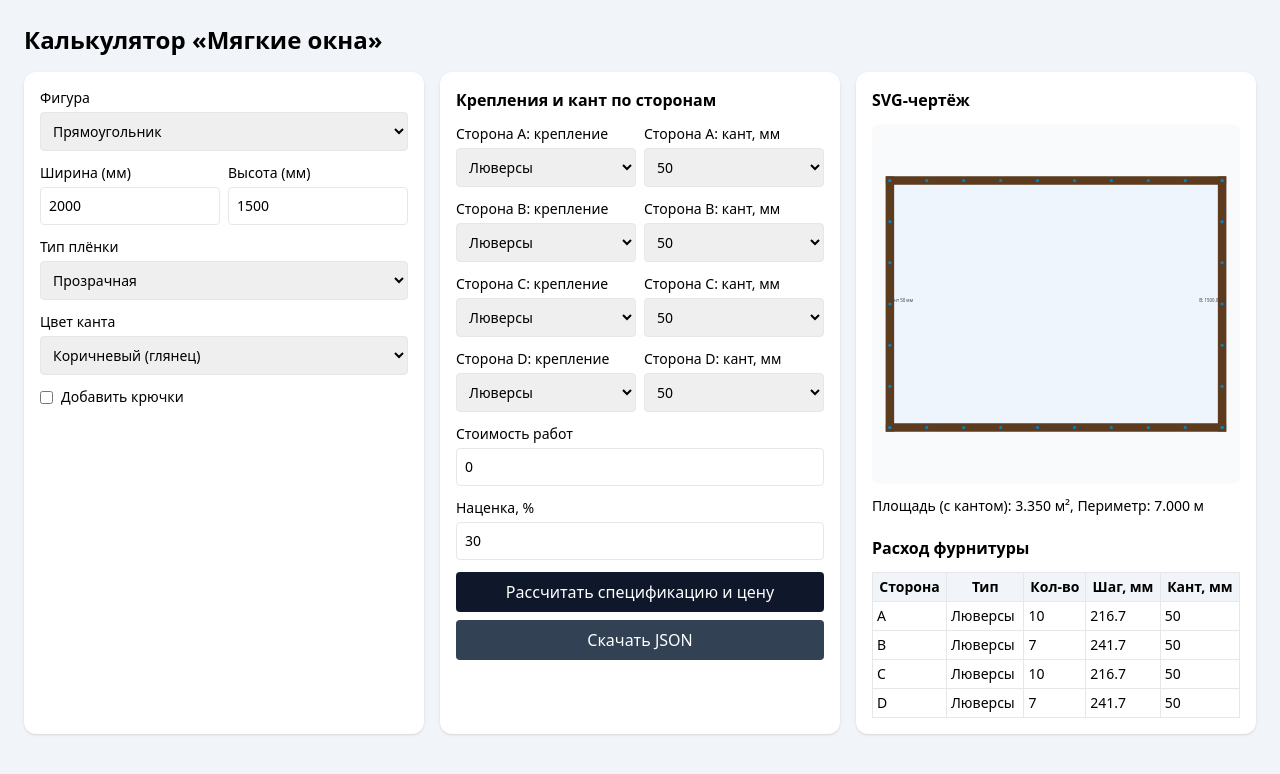
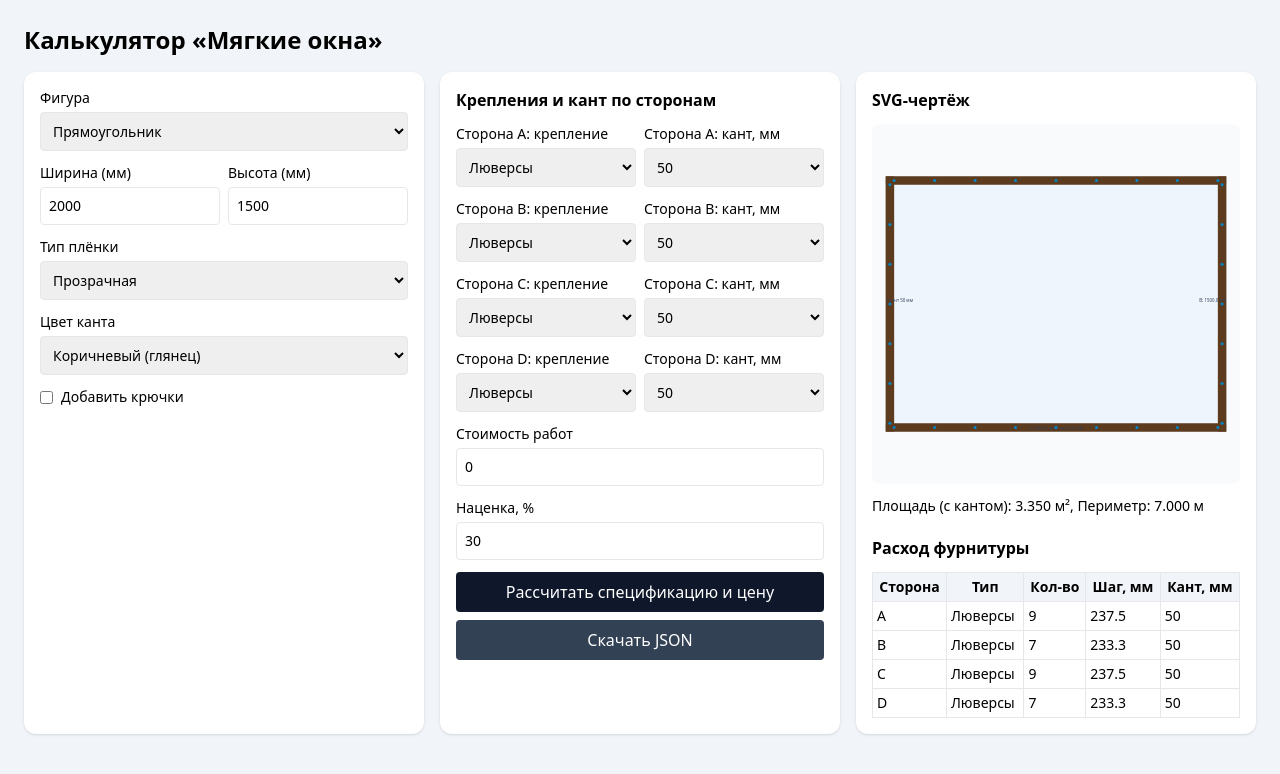
Before and after one commit to Jemerinos/first-project, a React (Vite) app: page / in a window 1280 px wide. Shown: the top 774 px of the page. Built offline with nearby package versions, Linux system fonts and the light colour scheme.

Commit message:
fix: offset fastener step from kant corner centerline

```diff
--- a/src/App.jsx
+++ b/src/App.jsx
@@ -122,7 +122,8 @@ export default function App() {
       if (type === 'none') continue
       const start = vertices[i]
       const end = vertices[(i + 1) % sideCount]
-      const segmentFasteners = computeFastenersOnSegment(start, end, type)
+      const edgeOffsetMm = 25 + Number(sideKant[side] || 0) / 2
+      const segmentFasteners = computeFastenersOnSegment(start, end, type, edgeOffsetMm)
       list.push({ side, type, count: segmentFasteners.count, step_mm: segmentFasteners.step_mm, placements: segmentFasteners.placements, kant_mm: sideKant[side] || 50 })
     }
     return list
--- a/src/lib/fasteners.v1.js
+++ b/src/lib/fasteners.v1.js
@@ -4,7 +4,7 @@ const STEP_TARGET = {
   straps: 425,
 }
 
-export function computeFastenersOnSegment(start, end, type) {
+export function computeFastenersOnSegment(start, end, type, edgeOffsetMm = 25) {
   const dx = end.x - start.x
   const dy = end.y - start.y
   const length = Math.hypot(dx, dy)
@@ -13,7 +13,7 @@ export function computeFastenersOnSegment(start, end, type) {
     return { type, count: 0, step_mm: 0, placements: [] }
   }
 
-  const offset = 25
+  const offset = Math.max(0, Number(edgeOffsetMm || 0))
   const usable = Math.max(0, length - offset * 2)
 
   if (type === 'grommets') {
```
